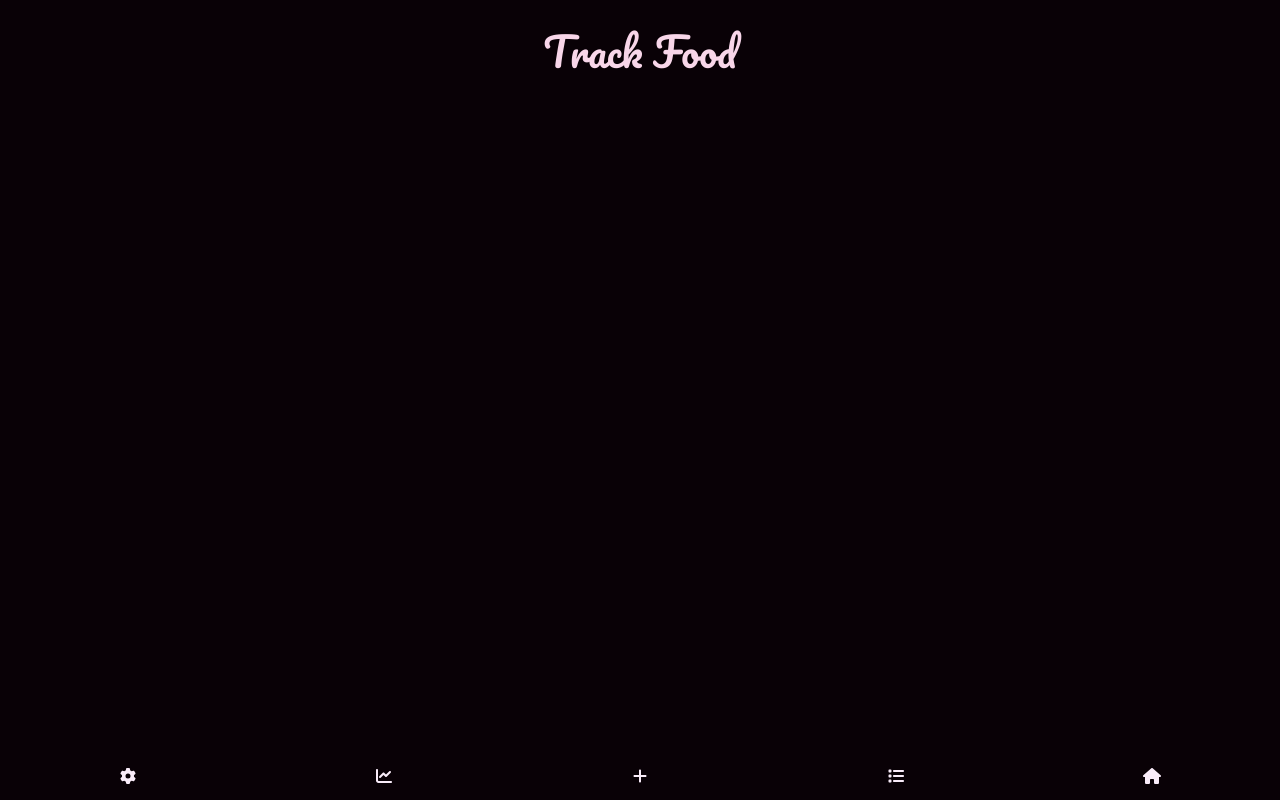
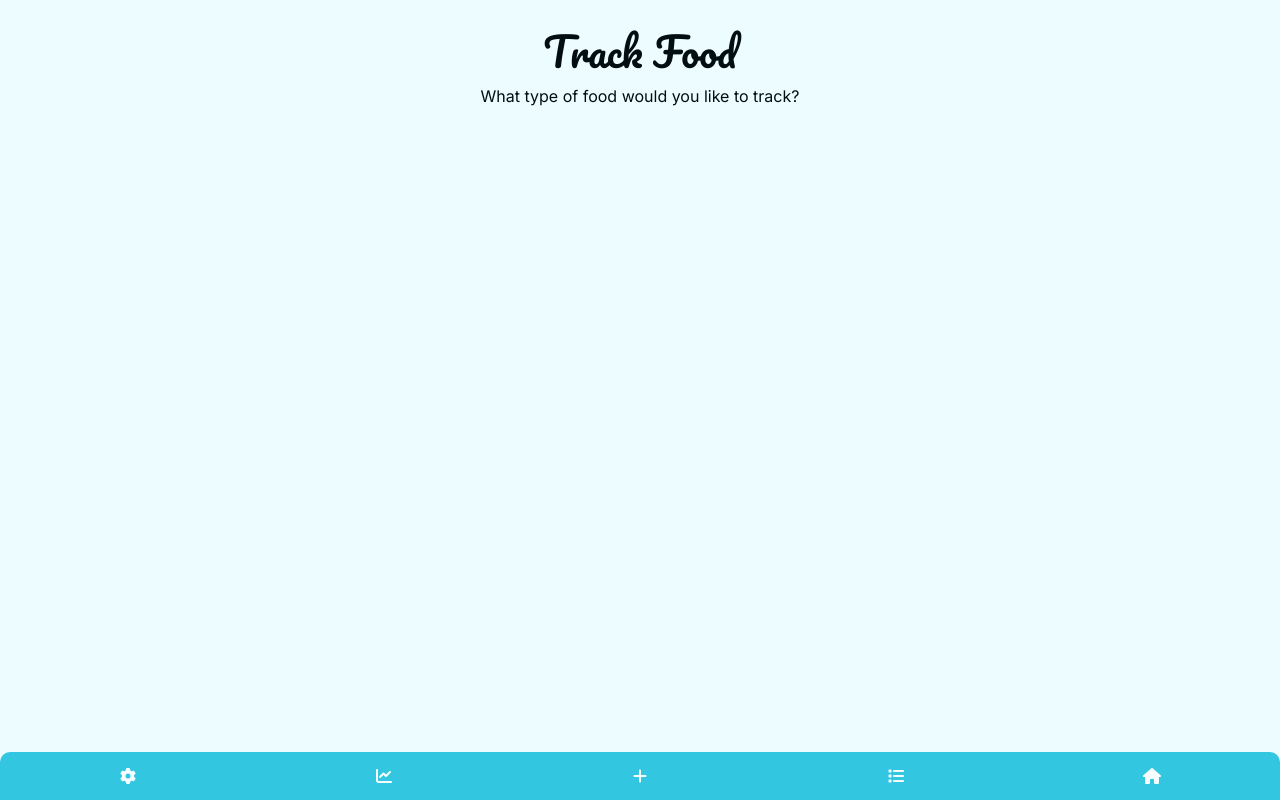
Before and after one commit to happsie/kiddo, a React (Vite) app in the folder ui/: page /track/food in a window 1280 px wide. Built offline with nearby package versions, Linux system fonts and the light colour scheme.

Commit message:
CSS improvements and new text component

```diff
--- a/ui/src/index.css
+++ b/ui/src/index.css
@@ -3,12 +3,12 @@
 @import "default.css";
 
 :root {
-    --text: #f8d6e9;
-    --background: #090106;
-    --primary: #ea84ba;
-    --secondary: #178663;
-    --accent: #4e7ce1;
-    --hover: #49a386;
+    --text: #030e11;
+    --background: #edfdff;
+    --primary: #33c6e1;
+    --secondary: #ee91a5;
+    --accent: #e4a64e;
+    --hover: #edb76b;
 }
 
 html {
--- a/ui/src/modules/core/components/Container.module.css
+++ b/ui/src/modules/core/components/Container.module.css
@@ -1,5 +1,7 @@
 .container {
-    margin: 1em;
+    padding: 1em;
     display: flex;
-    justify-content: center;
+    align-items: center;
+    flex-direction: column;
+    min-height: 100svh;
 }
--- a/ui/src/modules/core/components/Container.tsx
+++ b/ui/src/modules/core/components/Container.tsx
@@ -1,7 +1,7 @@
 import styles from './Container.module.css';
 
 export type ContainerProps = {
-    children: React.JSX.Element;
+    children: React.JSX.Element[];
 }
 
 /**
--- a/ui/src/modules/core/components/Menu.module.css
+++ b/ui/src/modules/core/components/Menu.module.css
@@ -1,13 +1,15 @@
 .nav {
     position: fixed;
     bottom: 0;
-    max-width: 100svw;
 }
 
 .navItems {
     min-width: 100svw;
     display: flex;
     justify-content: space-evenly;
+    background-color: var(--primary);
+    border-top-right-radius: 10px;
+    border-top-left-radius: 10px;
 }
 
 .navItem {
@@ -18,7 +20,7 @@
     cursor: pointer;
 
     &:hover {
-        background-color: var(--hover);
+        background-color: var(--secondary);
     }
 
     &:last-child {
@@ -31,11 +33,56 @@
 }
 
 .selected {
-    border-top: 3px solid var(--hover);
+    border-top: 3px solid var(--secondary);
 }
 
 .context-menu-selected {
-    background-color: var(--hover);
+    background-color: var(--secondary);
+}
+
+.track-menu-open {
+    animation: tilt .3s 1;
+    animation-fill-mode: forwards;
+}
+
+.track-menu-close {
+    animation: tilt-back .3s 1;
+    animation-fill-mode: forwards;
+}
+
+.track-menu {
+    position: fixed;
+    justify-content: space-evenly;
+    bottom: 3.5em;
+    width: 50svw;
+    animation: happy-expand .5s 1;
+}
+
+.track-menu-item {
+    width: 100%;
+    padding: 1em;
+    display: flex;
+    justify-content: center;
+    cursor: pointer;
+    background-color: var(--primary);
+
+    &:hover {
+        background-color: var(--secondary);
+        svg {
+            animation: popup .3s 1;
+            animation-fill-mode: forwards;
+        }
+    }
+
+    &:last-child {
+        border-top-right-radius: 10px;
+        border-bottom-right-radius: 10px;
+    }
+
+    &:first-child {
+        border-top-left-radius: 10px;
+        border-bottom-left-radius: 10px;
+    }
 }
 
 @keyframes tilt {
@@ -56,16 +103,6 @@
     }
 }
 
-.track-menu-open {
-    animation: tilt .3s 1;
-    animation-fill-mode: forwards;
-}
-
-.track-menu-close {
-    animation: tilt-back .3s 1;
-    animation-fill-mode: forwards;
-}
-
 @keyframes happy-expand {
     0% {
         width: 50px;
@@ -75,33 +112,11 @@
     }
 }
 
-.track-menu {
-    position: fixed;
-    justify-content: space-evenly;
-    bottom: 3.5em;
-    width: 50svw;
-    animation: happy-expand .5s 1;
-}
-
-.track-menu-item {
-    width: 100%;
-    padding: 1em;
-    display: flex;
-    justify-content: center;
-    cursor: pointer;
-    background-color: var(--secondary);
-
-    &:hover {
-        background-color: var(--hover);
+@keyframes popup {
+    0% {
+        transform: translateY(0px);
     }
-
-    &:last-child {
-        border-top-right-radius: 10px;
-        border-bottom-right-radius: 10px;
-    }
-
-    &:first-child {
-        border-top-left-radius: 10px;
-        border-bottom-left-radius: 10px;
+    100% {
+        transform: translateY(-3px);
     }
 }
--- a/ui/src/modules/core/components/Menu.tsx
+++ b/ui/src/modules/core/components/Menu.tsx
@@ -34,7 +34,7 @@ const ContextMenu: React.FC<ContextMenuProps> = ({show, menuItems}) => {
         <ol className={styles.trackMenu} style={{display: show ? 'flex' : 'none'}}>
             {menuItems.map((item, index) => (
                 <li key={index} className={styles.trackMenuItem} onClick={() => navigate(item.navigate)}>
-                    <FontAwesomeIcon icon={item.icon} color={item.color ?? '#f9ecf9'}/>
+                    <FontAwesomeIcon icon={item.icon} color={item.color ?? '#f6fdfe'}/>
                 </li>
             ))}
         </ol>
@@ -83,25 +83,25 @@ export const Menu: React.FC = () => {
             <ol className={styles.navItems}>
                 <li onClick={() => navigate('/settings')}
                     className={isSelected('/settings') ? cls(styles.navItem, styles.selected) : styles.navItem}>
-                    <FontAwesomeIcon icon={faGear} color={'#f9ecf9'}/>
+                    <FontAwesomeIcon icon={faGear} color={'#f6fdfe'}/>
                 </li>
                 <li onClick={() => navigate('/statistics')}
                     className={isSelected('/statistics') ? cls(styles.navItem, styles.selected) : styles.navItem}>
-                    <FontAwesomeIcon icon={faChartLine} color={'#f9ecf9'}/>
+                    <FontAwesomeIcon icon={faChartLine} color={'#f6fdfe'}/>
                 </li>
                 <li className={showTrackMenu ? cls(styles.navItem, styles.contextMenuSelected) : styles.navItem}
                     onClick={() => setShowTrackMenu(!showTrackMenu)}>
-                    <FontAwesomeIcon icon={faPlus} color={'#f9ecf9'}
+                    <FontAwesomeIcon icon={faPlus} color={'#f6fdfe'}
                                      className={showTrackMenu ? styles.trackMenuOpen : styles.trackMenuClose}/>
                     <ContextMenu show={showTrackMenu} menuItems={trackMenuItems}/>
                 </li>
                 <li onClick={() => navigate('/history')}
                     className={isSelected('/history') ? cls(styles.navItem, styles.selected) : styles.navItem}>
-                    <FontAwesomeIcon icon={faList} color={'#f9ecf9'}/>
+                    <FontAwesomeIcon icon={faList} color={'#f6fdfe'}/>
                 </li>
                 <li onClick={() => navigate('/')}
                     className={isSelected('/') ? cls(styles.navItem, styles.selected) : styles.navItem}>
-                    <FontAwesomeIcon icon={faHouse} color={'#f9ecf9'}/>
+                    <FontAwesomeIcon icon={faHouse} color={'#f6fdfe'}/>
                 </li>
             </ol>
         </nav>
--- a/ui/src/modules/core/components/Typography.module.css
+++ b/ui/src/modules/core/components/Typography.module.css
@@ -2,6 +2,14 @@
     font-family: "Pacifico", serif;
     font-weight: 400;
     font-style: normal;
+    color: var(--text)
+}
+
+.inter {
+    font-family: 'Inter', serif;
+    font-weight: 400;
+    font-style: normal;
+    line-height: 1.3;
     color: var(--text)
 }
 
--- a/ui/src/modules/core/components/Typography.tsx
+++ b/ui/src/modules/core/components/Typography.tsx
@@ -5,7 +5,7 @@ type TextSize = 'sm' | 'md' | 'lg' | 'xl';
 
 type TextAnimation = 'fade-in';
 
-type TextStyle = 'pacifico';
+type TextStyle = 'pacifico' | 'inter';
 
 export type TitleProps = {
     children: string;
@@ -15,7 +15,7 @@ export type TitleProps = {
     style?: TextStyle;
 }
 
-export const Title: React.FC<TitleProps> = ({color, size = 'md', animation, style = 'pacifico', children}) => {
+export const Title: React.FC<TitleProps> = ({color, size = 'lg', animation, style = 'pacifico', children}) => {
     const textSizeClass = getTextSizeClass(size);
     const animationClass = getAnimationClass(animation);
     const textStyleClass = getTextStyleClass(style);
@@ -23,6 +23,17 @@ export const Title: React.FC<TitleProps> = ({color, size = 'md', animation, styl
     return (
         <h1 className={cls(textStyleClass, textSizeClass, animationClass)}
             style={{color: color ?? ''}}>{children}</h1>
+    )
+}
+
+type TextProps = Omit<TitleProps, 'animation' | 'size'>
+
+export const Text: React.FC<TextProps> = ({color, style = 'inter', children}) => {
+    const textStyleClass = getTextStyleClass(style);
+    return (
+        <p className={cls(textStyleClass)} style={{color: color ?? ''}}>
+            {children}
+        </p>
     )
 }
 
@@ -65,8 +76,11 @@ function getTextStyleClass(style: TextStyle) {
         case 'pacifico':
             textStyle = styles.pacifico;
             break;
+        case 'inter':
+            textStyle = styles.inter;
+            break;
         default:
-            textStyle = styles.pacifico;
+            textStyle = styles.inter;
     }
     return textStyle;
 }
--- a/ui/src/modules/tracking/components/Food.tsx
+++ b/ui/src/modules/tracking/components/Food.tsx
@@ -1,10 +1,11 @@
-import {Title} from "../../core/components/Typography.tsx";
+import {Text, Title} from "../../core/components/Typography.tsx";
 import {Container} from "../../core/components/Container.tsx";
 
 export const Food = () => {
     return (
         <Container>
             <Title size={'xl'} animation={'fade-in'}>Track Food</Title>
+            <Text>What type of food would you like to track?</Text>
         </Container>
     )
 }
```
Also changed, not shown: 1 other file (tests, documents, lock files or other folders).
